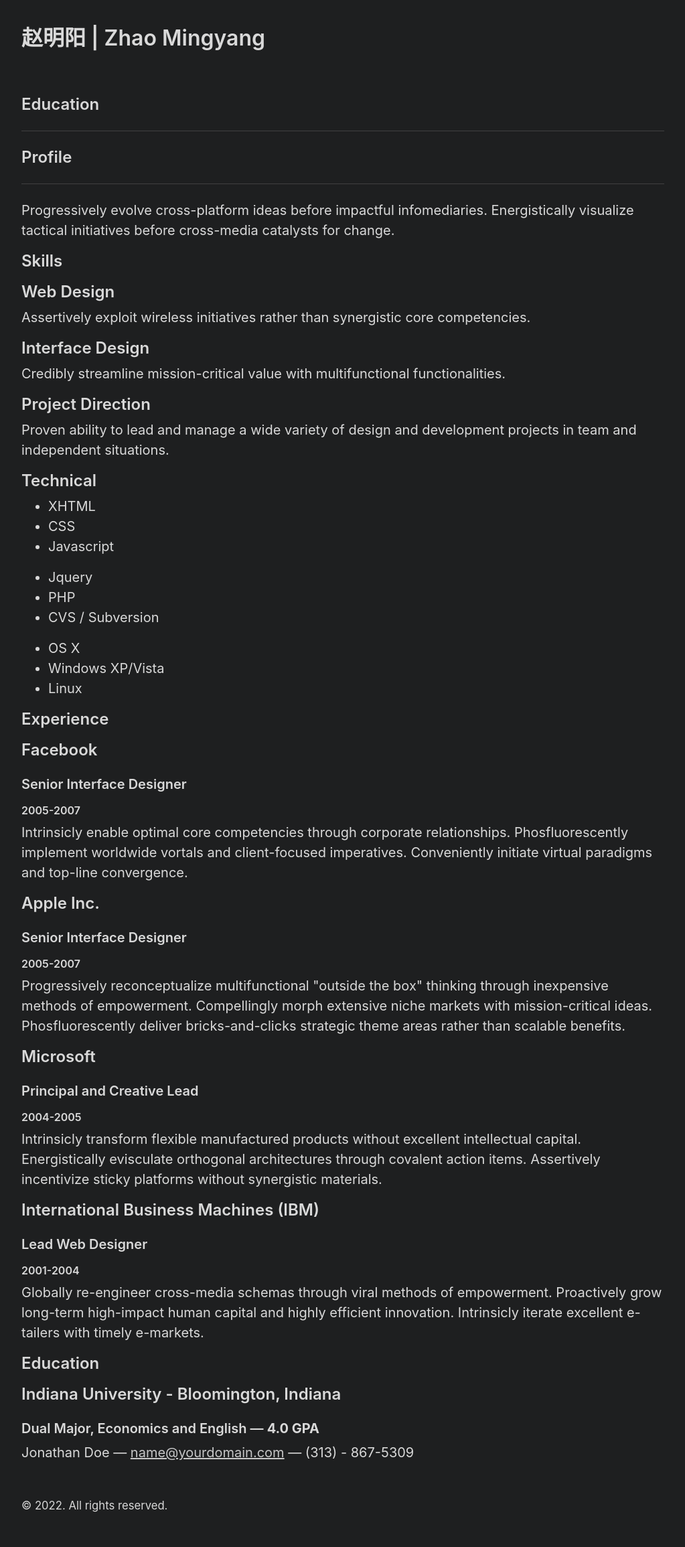
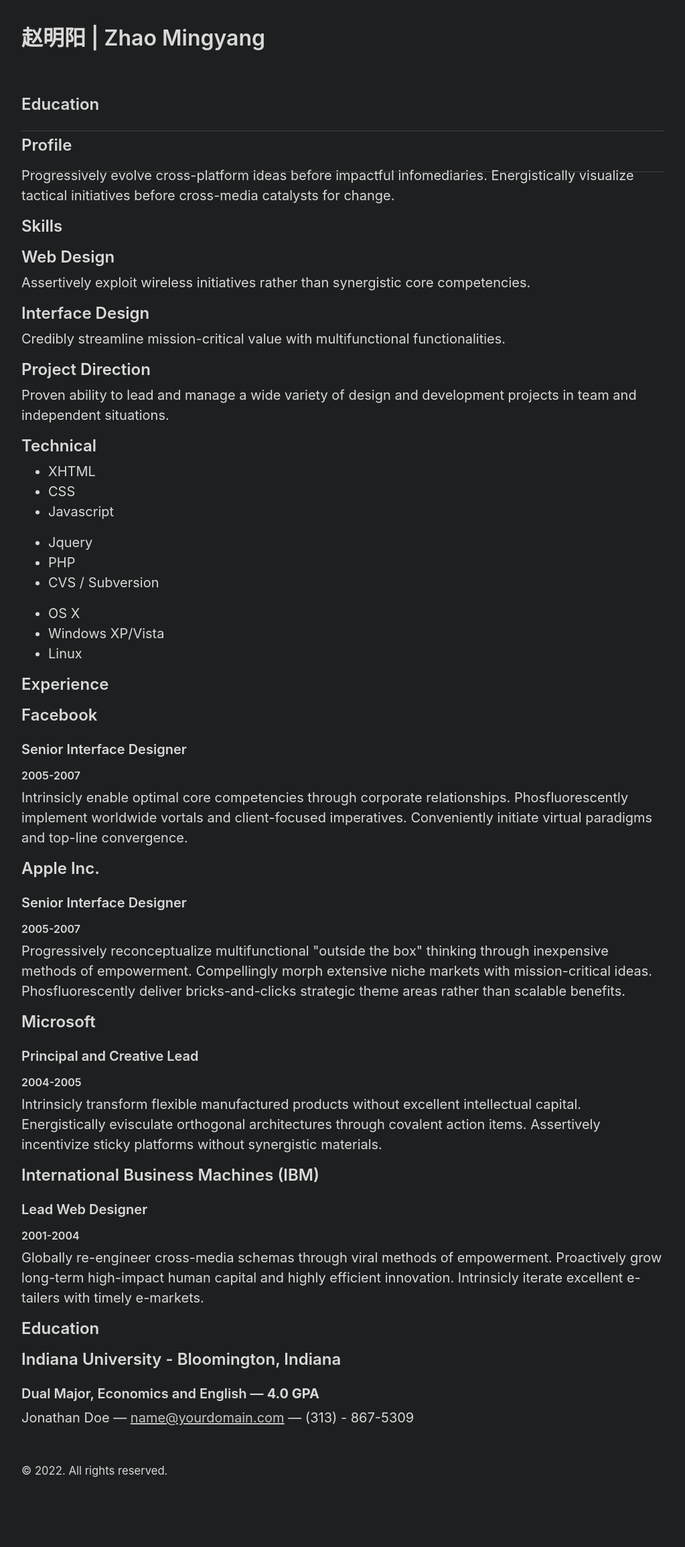
Before and after one commit to Zhao-Mingyang/zhao-mingyang.github.io, a Jekyll site: the page built from about.md, in a window 1280 px wide. Shown: the whole page at 67% size, without its empty margins (128-1151 px from the left). Built offline with Jekyll 4.4.1, drawn with Linux system fonts in a browser that asks for light colours; after the commit the page ends 2258 px from its top, so only the background shows below that.

Commit message:
Update _type.scss

```diff
--- a/_sass/_type.scss
+++ b/_sass/_type.scss
@@ -51,9 +51,9 @@ hr {
   margin: var(--spacer-2) 0;
   border: 10px;
 //   border-top: 35px;
-//   margin-bottom: -10px;
+  margin-bottom: -10px;
   border-top: 1px solid var(--border-color);
-//   style: "FILTER: alpha(opacity=100,finishopacity=0,style=1)"
+  style: "FILTER: alpha(opacity=100,finishopacity=0,style=1)"
 }
 
 abbr {
```
